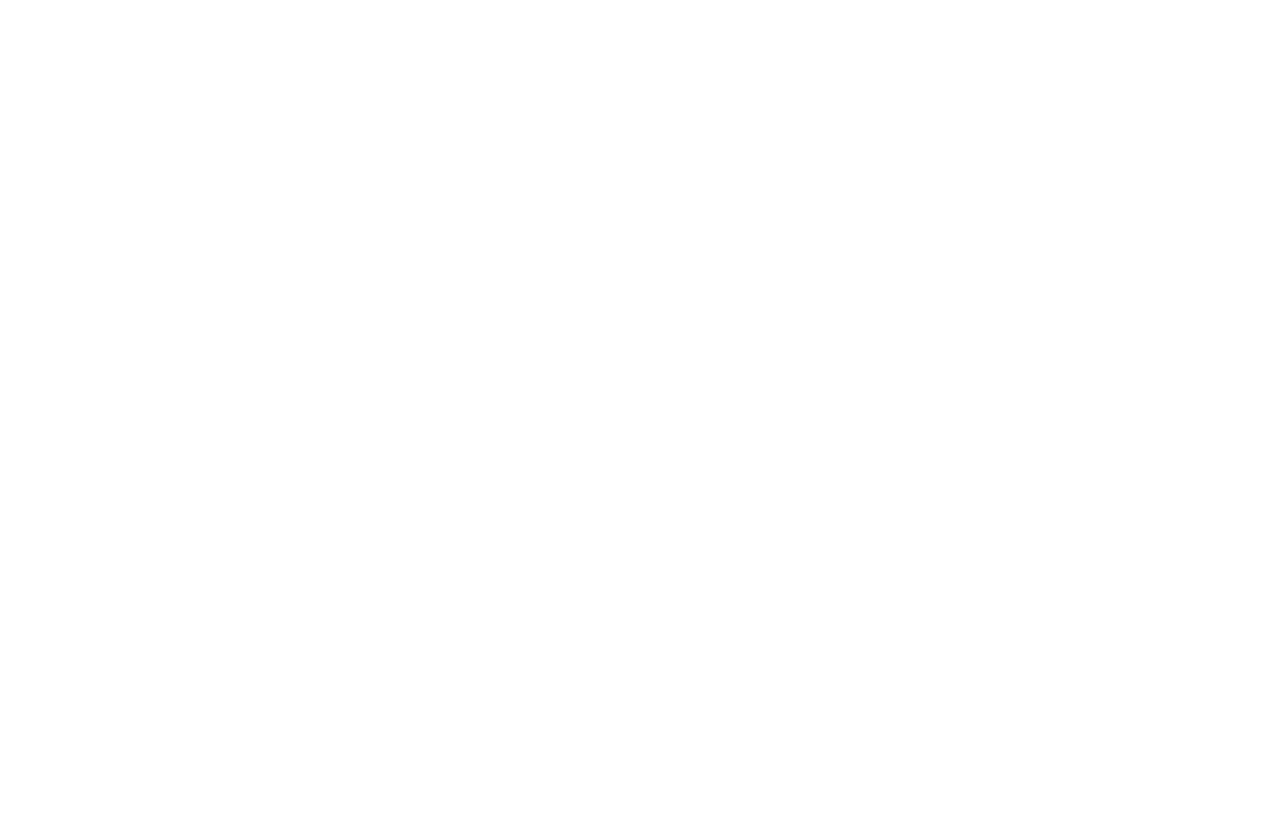
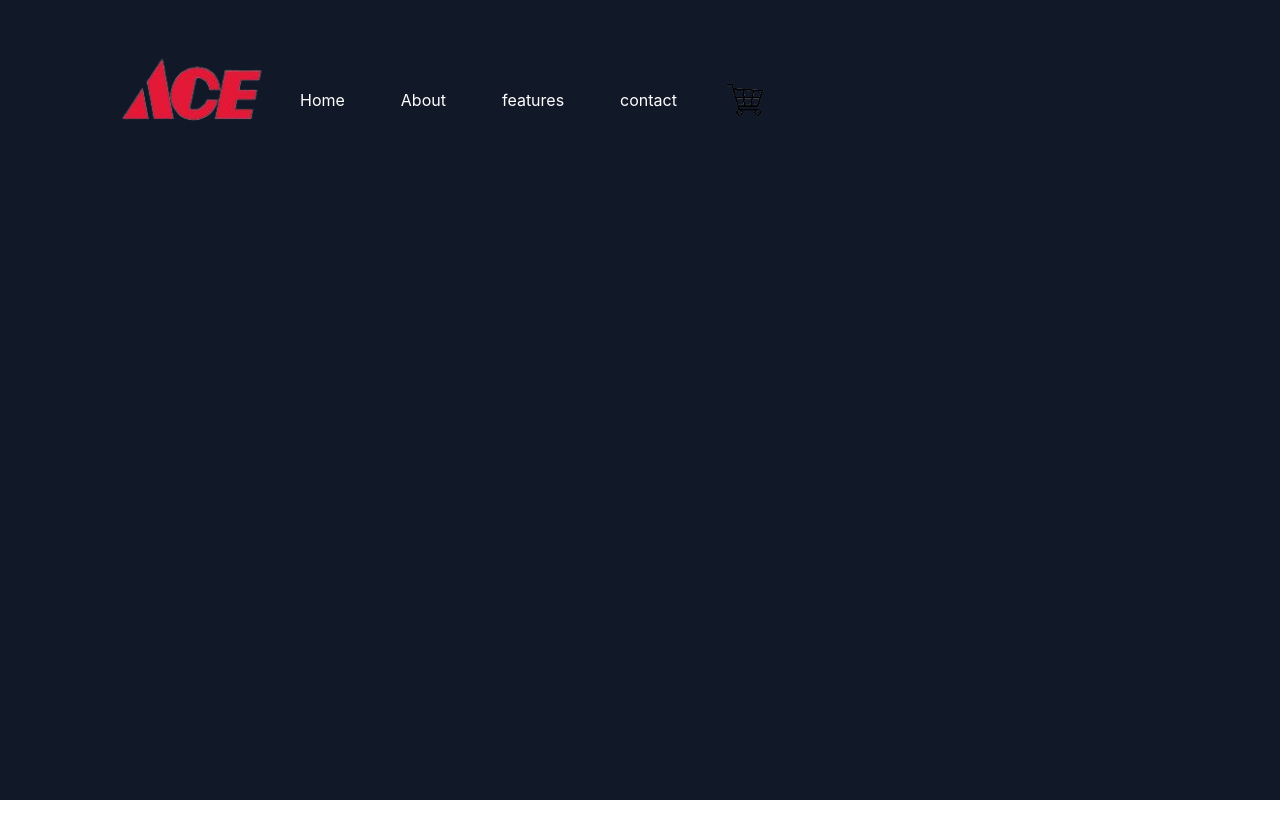
Before and after one commit to Aftar51/tailwail-2, a website: page src/public/index.html in a window 1280 px wide. Drawn offline with nearby package versions, Linux system fonts and the light colour scheme.

Commit message:
images 2

```diff
--- a/src/public/index.html
+++ b/src/public/index.html
@@ -12,22 +12,24 @@
 </head>
 <body>
     <!-- Navbar -->
-    <div class="container min-h-screen bg-[url('')] bg-center bg-cover">
+    <div class="container min-h-screen bg-center bg-cover px-28 py-5 bg-gray-900">
         <nav class="flex items-center">
-            <img src="" alt="">
+            <img src="/images/054852167930bfd4087290bc45977d17-removebg-preview.png" class="w-40 cursor-pointer">
             <ul class="flex text-center">
                 <li class="list-none inline-block px-5"><a href="#" class="no-underline text-white px-2">Home</a></li>
                 <li class="list-none inline-block px-5"><a href="#" class="no-underline text-white px-2">About</a></li>
                 <li class="list-none inline-block px-5"><a href="#" class="no-underline text-white px-2">features</a></li>
                 <li class="list-none inline-block px-5"><a href="#" class="no-underline text-white px-2">contact</a></li>
             </ul>
+            <img src="/images/download-removebg-preview.png" class="w-20 cursor-pointer">
         </nav>
     </div>
     <!-- End Navbar -->
-
     <!-- about -->
-    <br id="#about">
-
+    <div class="text-white mt-48">
+        <h1 class="text-white mt-48">Ace <br>Hardware Indonesia </h1>
+        <p class="text-6xl font-semibold leading-normal">Ace Hardware Indonesia dimiliki oleh Grup Kawan Lama Sejahtera</p>
+    </div>
     <!-- End About -->
     <!-- Function -->
     <br id="function">
```
Also changed, not shown: images/054852167930bfd4087290bc45977d17-removebg-preview.png (added), images/12697a40f2154543a3e9dc8b811a696b.jpg (added), src/public/style.css.
